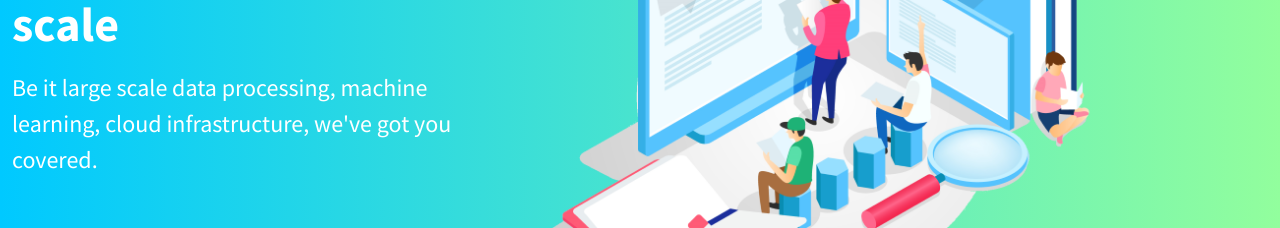
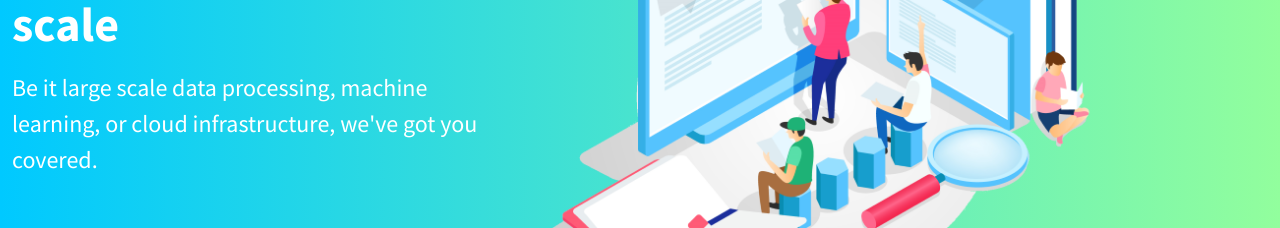
Before and after one commit to bandstandsoftware/bandstandsoftware.github.io, a plain HTML site: page docs/index.html in a window 1280 px wide. Shown: the part 294-522 px from the top of the page. Drawn offline with nearby package versions, Linux system fonts and the light colour scheme.

Commit message:
change hero

```diff
--- a/docs/index.html
+++ b/docs/index.html
@@ -47,7 +47,7 @@
             We build software solutions to help you scale
           </h1>
           <p class="leading-normal text-2xl mb-8">
-            Be it large scale data processing, machine learning, cloud infrastructure, we've got you covered.
+            Be it large scale data processing, machine learning, or cloud infrastructure, we've got you covered.
           </p>
           <a href="mailto:hello@bandstandsoftware.com">
           <button class="mx-auto lg:mx-0 hover:underline bg-white text-gray-800 font-bold rounded-full my-6 py-4 px-8 shadow-lg focus:outline-none focus:shadow-outline transform transition hover:scale-105 duration-300 ease-in-out">
```
